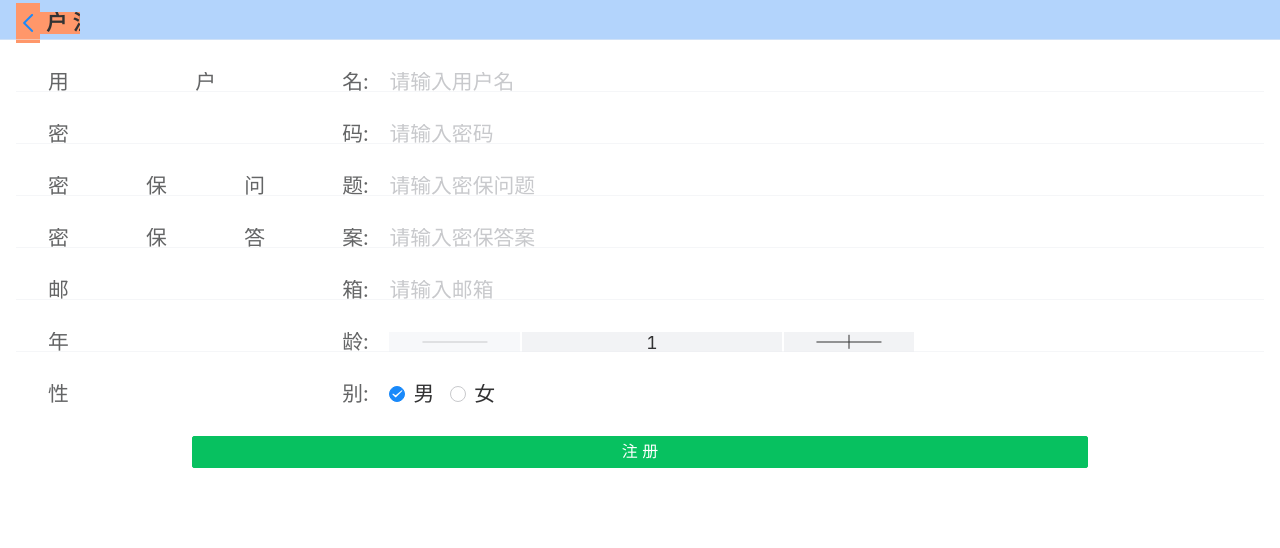
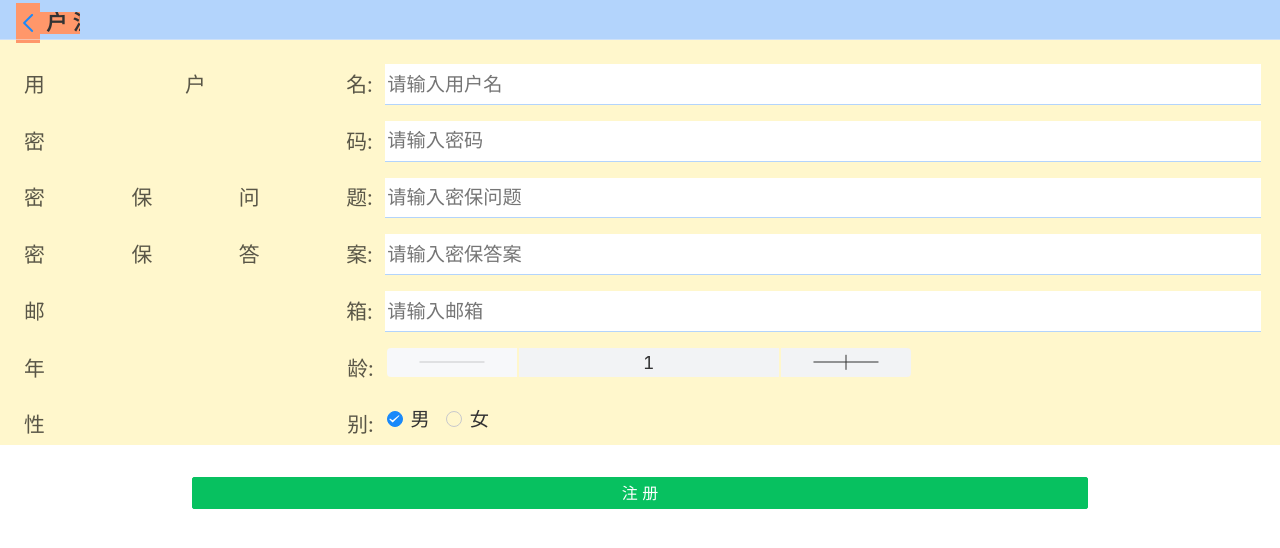
Before and after one commit to lw-yang/Totoro-Deprecated, a Vue app in the folder totoro-vue/: page /register in a window 1280 px wide. Shown: the top 548 px of the page. Built offline with nearby package versions, Linux system fonts and the light colour scheme.

Commit message:
refactor[totoro]: 优化登录注册界面

```diff
--- a/totoro-vue/src/App.vue
+++ b/totoro-vue/src/App.vue
@@ -7,8 +7,7 @@
   </div>
 </template>
 
+<style lang="css" src="./assets/css/vant.css"/>
 <style>
-#app{
-}
 
 </style>
--- /dev/null
+++ b/totoro-vue/src/assets/css/global.css
@@ -0,0 +1,11 @@
+@import "./vant.css";
+
+a {
+    color: #000
+}
+
+input {
+    border: 0;
+    border-bottom: solid .1rem #b3d4fc;
+    box-shadow: #0086b3;
+}
--- /dev/null
+++ b/totoro-vue/src/assets/css/vant.css
@@ -0,0 +1,26 @@
+/*全局Toast样式设置*/
+.van-toast__text{
+    line-height: 1.3rem;
+    width: 5.5rem;
+    height: 1.3rem;
+    font-size: .7rem;
+}
+
+.van-dialog{
+    width: 17rem;
+    height: 6rem;
+}
+
+.van-dialog__footer .van-button--large{
+    font-size: 1rem;
+}
+
+button.van-stepper__minus, button.van-stepper__plus{
+    height: 1.8rem;
+    flex: 1;
+}
+input.van-stepper__input{
+    height: 1.8rem;
+    flex: 2;
+    font-size: 1.1rem;
+}
--- a/totoro-vue/src/main.js
+++ b/totoro-vue/src/main.js
@@ -6,7 +6,7 @@ import { Dialog } from 'vant'
 import { Row, Col } from 'vant';
 import { NavBar } from 'vant';
 import '@/assets/iconfont.css'
-
+import '@/assets/css/global.css'
 // 全局注册
 Vue.use(Dialog);
 Vue.use(Row).use(Col);
--- a/totoro-vue/src/store/getters.js
+++ b/totoro-vue/src/store/getters.js
@@ -1,6 +1,7 @@
 const getters = {
     username: state => state.customer.username,
     sex: state => state.customer.sex,
+    userId: state => state.customer.userId,
 }
 
 export default getters
--- a/totoro-vue/src/store/modules/customer.js
+++ b/totoro-vue/src/store/modules/customer.js
@@ -1,4 +1,5 @@
 const state = {
+    userId: '',
     username: '',
     sex: Boolean,
 }
@@ -7,9 +8,11 @@ const mutations = {
     set_username: (state, username) =>{
       state.username = username
     },
-
     set_sex: (state, sex) => {
         state.sex = sex
+    },
+    set_userId: (state, userId) => {
+        state.userId = userId
     }
 }
 
--- a/totoro-vue/src/utils/request.js
+++ b/totoro-vue/src/utils/request.js
@@ -26,8 +26,7 @@ service.interceptors.response.use(
         const res = response.data
         if (res.code !== 0){
             Toast({
-                type: 'html',
-                message: '<P style="font-size: .6rem;margin: .4rem">'+res.message+'</P>',
+                message: res.message,
                 position: 'bottom',
                 closeOnClick: "true",
             });
--- a/totoro-vue/src/views/Mine.vue
+++ b/totoro-vue/src/views/Mine.vue
@@ -53,11 +53,11 @@
             UserInfo
         },
         created() {
-            let username = window.localStorage.getItem("username")
-            if(username === '' || username === null){
+            let userId = this.$store.getters.userId
+            if(userId === '' || userId === null){
                 return
             }
-            getCustomer(username).then(res => {
+            getCustomer(userId).then(res => {
                 let customer = res.data.data
                 this.username = customer.username
                 this.age = customer.age
--- a/totoro-vue/src/views/mine/CustomerSetting.vue
+++ b/totoro-vue/src/views/mine/CustomerSetting.vue
@@ -16,50 +16,43 @@
 
         <van-popup v-model="show" round closeable position="top">
             <div id="popup">
-                <van-field
-                        disabled
-                        v-model="username"
-                        clearable
-                >
-                    <label slot="label" class="key">
+                <van-row class="flexDiv">
+                    <label class="key">
                         <van-col>用</van-col>
                         <van-col>户</van-col>
                         <van-col>名:</van-col>
                     </label>
-                </van-field>
+                    <input type="text" disabled v-model="username" class="value"/>
+                </van-row>
 
-                <van-field
-                        @input="editEmail"
-                        v-model="email"
-                        type="email "
-                        placeholder="请输入邮箱"
-                >
-                    <label slot="label" class="key">
-                        <van-col>邮</van-col>
+                <van-row class="flexDiv">
+                    <label class="key">
+                        <div>邮</div>
                         <van-col>箱:</van-col>
                     </label>
-                </van-field>
+                    <input type="email" @input="editEmail" v-model="email" class="value" placeholder="请输入邮箱"/>
+                </van-row>
 
-                <van-field id="age">
-                    <label slot="label" class="key">
+                <van-row class="flexDiv">
+                    <label class="key">
                         <van-col>年</van-col>
                         <van-col>龄:</van-col>
                     </label>
-                    <van-stepper id="ageValue" slot="input" @change="editAge" v-model="age" integer  step="1" min="1" max="100"/>
+                    <div class="value">
+                        <van-stepper id="ageValue" @change="editAge" v-model="age" integer  step="1" min="1" max="100"/>
+                    </div>
+                </van-row>
 
-                </van-field>
-
-                <van-field id="sex">
-                    <label slot="label" class="key">
+                <van-row class="flexDiv">
+                    <label class="key">
                         <van-col>性</van-col>
                         <van-col>别:</van-col>
                     </label>
-
-                    <van-radio-group id="sexValue" slot="input" @change="editSex" v-model="sex" icon-size="1rem" >
+                    <van-radio-group id="sexValue" class="value" @change="editSex" v-model="sex" icon-size="1rem" >
                         <van-radio name="1" style="margin-right: 1rem">男</van-radio>
                         <van-radio name="2">女</van-radio>
                     </van-radio-group>
-                </van-field>
+                </van-row>
 
             </div>
             <div id="editButton">
@@ -130,7 +123,7 @@
             },
             edit: function () {
                 this.show = false
-                this.editData.username = this.username
+                this.editData.id = this.$store.getters.userId
                 editCustomer(this.editData).then(res =>{
                     console.log("return: "+res.data.code)
                     Toast({
@@ -138,7 +131,7 @@
                         position: 'bottom',
                         closeOnClick: "true",
                     });
-                }).catch(()=>{})
+                }).catch((reason)=>{console.log(reason)})
             },
             editEmail: function () {
                 this.editData.email = this.email
@@ -153,8 +146,11 @@
         computed:{
         },
         created() {
-            let username = window.localStorage.getItem("username")
-            getCustomer(username).then(res => {
+            let userId = this.$store.getters.userId
+            if(userId === '' || userId === null){
+                return
+            }
+            getCustomer(userId).then(res => {
                 let customer = res.data.data
                 this.username = customer.username
                 this.age = customer.age
@@ -166,11 +162,11 @@
 </script>
 
 <style scoped>
-    .key{
+    input:disabled{
+        background-color: #ffffff;
         color: #7d7e80;
-        margin-top: .5rem;
+        border: 0;
     }
-
     .button{
         height: 2.5rem;
         font-size: 1.1rem;
@@ -182,12 +178,9 @@
     }
 
     #popup{
-        padding-top: 2rem;
+        padding-top: 1rem;
         padding-left: 2rem;
-    }
-    #age, #sex{
-        display: flex;
-        align-items: center;
+        padding-right: 2rem;
     }
 
     .key{
@@ -195,8 +188,15 @@
         align-items: center;
         justify-content: space-between;
         margin-right: 1rem;
-        flex: 1.1;
+        flex: 1;
         font-size: 1.3rem;
+        color: #7d7e80;
+    }
+    .value{
+        display: flex;
+        flex: 3;
+        padding: 0;
+        font-size: 1.2rem;
     }
     #ageValue{
         display: flex;
@@ -226,58 +226,10 @@
         text-align: center;
         font-size: 1.1rem;
     }
+    .flexDiv{
+        display: flex;
+        justify-content: center;
+        align-items: center;
+        margin-top: 1.5rem;
+    }
 </style>
-
-<style>
-
-    #customerSetting{
-        /*padding-top: 2rem;*/
-    }
-
-    .van-dialog{
-        width: 17rem;
-        height: 6rem;
-    }
-
-    .van-dialog__footer .van-button--large{
-        font-size: 1rem;
-    }
-
-    .van-cell{
-        display: flex;
-        height: 3rem;
-        align-items: center;
-    }
-
-    .van-field{
-        display: flex;
-        height: 1.7rem;
-        align-items: center;
-        margin: 2rem 0 0 1.8rem;
-    }
-    .van-field__label{
-        font-size: 1.3rem;
-        flex: 1.1;
-    }
-    .van-cell__value{
-        flex: 3;
-        font-size: 1.1rem;
-    }
-
-    .van-stepper__minus, .van-stepper__plus{
-        height: 1.8rem;
-        flex: 1;
-    }
-    .van-stepper__input{
-        height: 1.8rem;
-        flex: 2;
-        font-size: 1.1rem;
-    }
-    .van-toast__text{
-        line-height: 1.3rem;
-        width: 5rem;
-        height: 1.3rem;
-        font-size: .8rem;
-    }
-
-</style>
--- a/totoro-vue/src/views/mine/Register.vue
+++ b/totoro-vue/src/views/mine/Register.vue
@@ -3,90 +3,71 @@
         <NavTop :title="title" @onClickLeft="onClickLeft"/>
 
         <div id="registerForm">
-            <van-field
-                    v-model="username"
-                    clearable
-                    placeholder="请输入用户名"
-                    label-width="120px"
-            >
-                <label class="key" slot="label">
+
+            <van-row class="flexDiv">
+                <label class="key">
                     <van-col>用</van-col>
                     <van-col>户</van-col>
                     <van-col>名:</van-col>
                 </label>
-            </van-field>
-            <van-field
-                    v-model="password"
-                    type="password"
-                    placeholder="请输入密码"
-                    label-width="120px"
-            >
-                <label class="key" slot="label">
+                <input type="text" v-model="username" class="value" placeholder="请输入用户名"/>
+            </van-row>
+            <van-row class="flexDiv">
+                <label class="key">
                     <van-col>密</van-col>
                     <van-col>码:</van-col>
                 </label>
-            </van-field>
-            <van-field
-                    v-model="question"
-                    type="textarea "
-                    placeholder="请输入密保问题"
-                    label-width="120px"
+                <input type="password" v-model="password" class="value" placeholder="请输入密码"/>
+            </van-row>
 
-            >
-                <label class="key" slot="label">
+            <van-row class="flexDiv">
+                <label class="key">
                     <van-col>密</van-col>
                     <van-col>保</van-col>
                     <van-col>问</van-col>
                     <van-col>题:</van-col>
                 </label>
-            </van-field>
-            <van-field
-                    v-model="answer"
-                    type="textarea "
-                    label="密保答案:"
-                    placeholder="请输入密保答案"
-                    label-width="120px"
-            >
-                <label class="key" slot="label">
+                <input type="text"  v-model="question" class="value" placeholder="请输入密保问题"/>
+            </van-row>
+            <van-row class="flexDiv">
+                <label class="key">
                     <van-col>密</van-col>
                     <van-col>保</van-col>
                     <van-col>答</van-col>
                     <van-col>案:</van-col>
                 </label>
-            </van-field>
-            <van-field
-                    v-model="email"
-                    type="email "
-                    label="邮 箱:"
-                    placeholder="请输入邮箱"
-                    label-width="120px"
-            >
-                <label class="key" slot="label">
+                <input type="text"  v-model="answer" class="value" placeholder="请输入密保答案"/>
+            </van-row>
+
+            <van-row class="flexDiv">
+                <label class="key">
                     <van-col>邮</van-col>
                     <van-col>箱:</van-col>
                 </label>
-            </van-field>
+                <input type="email" v-model="email" class="value" placeholder="请输入邮箱"/>
+            </van-row>
 
-            <van-field id="age">
-                <label slot="label" class="key">
+            <van-row class="flexDiv">
+                <label class="key">
                     <van-col>年</van-col>
                     <van-col>龄:</van-col>
                 </label>
-                <van-stepper id="ageValue" slot="input" v-model="age" integer  step="1" min="1" max="100"/>
+                <div class="value">
+                    <van-stepper id="ageValue"  v-model="age" integer  step="1" min="1" max="100"/>
+                </div>
+            </van-row>
 
-            </van-field>
-
-            <van-field id="sex">
-                <label slot="label" class="key">
+            <van-row class="flexDiv">
+                <label class="key">
                     <van-col>性</van-col>
                     <van-col>别:</van-col>
                 </label>
-
-                <van-radio-group id="sexValue" slot="input" v-model="sex" icon-size="1rem" >
+                <van-radio-group id="sexValue" class="value" v-model="sex" icon-size="1rem" >
                     <van-radio name="1" style="margin-right: 1rem">男</van-radio>
                     <van-radio name="2">女</van-radio>
                 </van-radio-group>
-            </van-field>
+            </van-row>
+
         </div>
 
         <div class="flexDiv">
@@ -163,19 +144,24 @@
 
 <style scoped>
 
-    .registerForm{
-
+    #registerForm{
+        background-color: #fff7cc;
     }
 
     .key{
         display: flex;
         justify-content: space-between;
         font-size: 1.3rem;
-        flex: 1.1;
+        flex: 1.2;
+        margin-left: 1.2rem;
+        margin-right: .5rem;
+        padding: .3rem;
     }
-    #age, #sex{
+    .value{
         display: flex;
-        align-items: center;
+        flex: 3;
+        font-size: 1.2rem;
+        margin-right: 1.2rem;
     }
     #ageValue{
         display: flex;
@@ -188,50 +174,20 @@
         height: 1.8rem;
     }
 
+    .flexDiv:first-child{
+        padding-top: 1.5rem;
+    }
     .flexDiv{
         display: flex;
         justify-content: center;
-        padding-top: 2rem;
+        padding-top: 1rem;
     }
 
     #registerButton{
+        margin-top: 1rem;
         height: 2rem;
         font-size: 1rem;
         width: 70%;
     }
+
 </style>
-
-<style>
-    .van-field{
-        display: flex;
-        height: 1.2rem;
-        align-items: center;
-        margin-top: 2rem;
-    }
-    .van-field__label{
-        font-size: 1.3rem;
-        flex: 1.1;
-        margin-right: 1.3rem;
-        margin-left: 2rem;
-    }
-    .van-cell__value{
-        font-size: 1.3rem;
-        flex: 3;
-    }
-
-    .van-stepper__minus, .van-stepper__plus{
-        height: 1.8rem;
-        flex: 1;
-    }
-    .van-stepper__input{
-        height: 1.8rem;
-        flex: 2;
-        font-size: 1.1rem;
-    }
-    .van-toast__text{
-        line-height: 1.3rem;
-        width: 5rem;
-        height: 1.3rem;
-        font-size: .8rem;
-    }
-</style>
```
